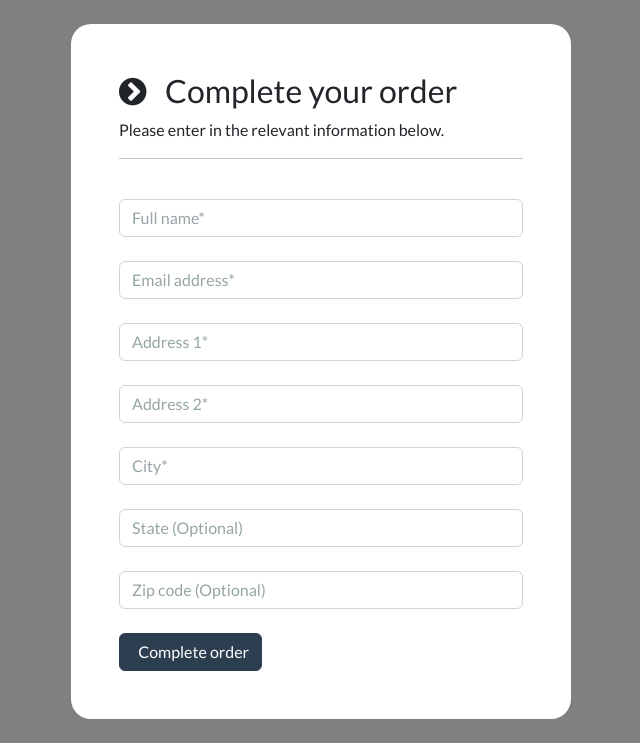
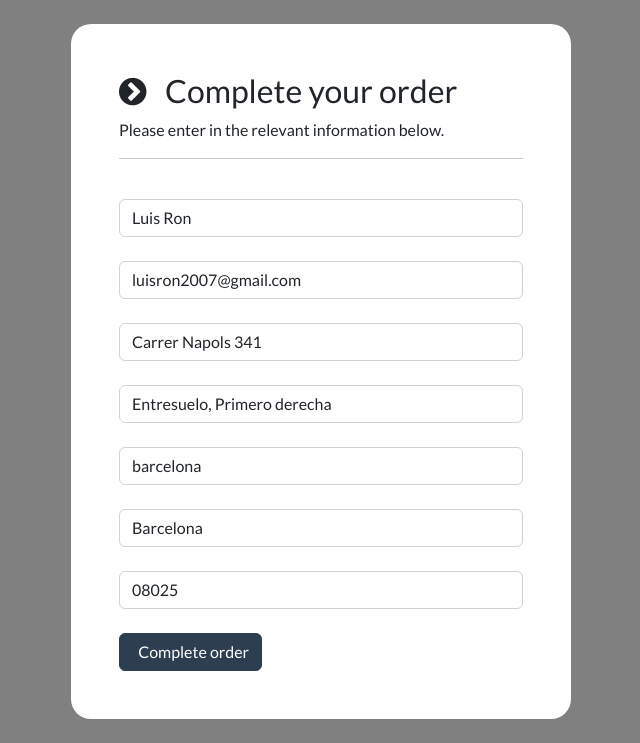
Before and after one commit to LuisRon/django-ecommerce, a Django app: template ecommerce/payment/templates/payment/checkout.html in a window 1280 px wide. Shown: the part 72-815 px from the top of the page, without its empty margins (319-959 px from the left). Run offline with Django 5.2, Linux system fonts and the light colour scheme; the template is opened without the code that fills it: values that come from a table or form of the project are taken from there, others are empty; data comes from the database, SQL or seed files in the repository; both versions use the stored data as it was after the commit; some libraries are stand-ins or nearby versions.

Commit message:
create order models

```diff
--- a/ecommerce/payment/admin.py
+++ b/ecommerce/payment/admin.py
@@ -1,5 +1,7 @@
 from django.contrib import admin
-from .models import ShippingAddress
+from .models import ShippingAddress, Order, OrderItem
 
 
 admin.site.register(ShippingAddress)
+admin.site.register(Order)
+admin.site.register(OrderItem)
--- a/ecommerce/payment/models.py
+++ b/ecommerce/payment/models.py
@@ -1,5 +1,6 @@
 from django.db import models
 from django.contrib.auth.models import User
+from store.models import Product
 
 
 class ShippingAddress(models.Model):
@@ -16,7 +17,34 @@ class ShippingAddress(models.Model):
     user = models.ForeignKey(User, on_delete=models.CASCADE, null=True, blank=True)
 
     class Meta:
-        verbose_name_plural = 'Shipping Address'
+        verbose_name_plural = "Shipping Address"
 
     def __str__(self):
-        return 'Shipping Address - ' + str(self.id)
+        return "Shipping Address - " + str(self.id)
+
+
+class Order(models.Model):
+
+    full_name = models.CharField(max_length=300)
+    email = models.EmailField(max_length=255)
+    shipping_address = models.TextField(max_length=10000)
+    amount_paid = models.DecimalField(max_digits=8, decimal_places=2)
+    date_order = models.DateTimeField(auto_now_add=True)
+    # FK
+    user = models.ForeignKey(User, on_delete=models.CASCADE, null=True, blank=True)
+
+    def __str__(self):
+        return "Order - #" + str(self.id)
+
+
+class OrderItem(models.Model):
+
+    quantity = models.PositiveBigIntegerField(default=1)
+    price = models.DecimalField(max_digits=8, decimal_places=2)
+    # FK
+    order = models.ForeignKey(Order, on_delete=models.CASCADE, null=True)
+    product = models.ForeignKey(Product, on_delete=models.CASCADE, null=True)
+    user = models.ForeignKey(User, on_delete=models.CASCADE, null=True, blank=True)
+
+    def __str__(self):
+        return "Order Item - #" + str(self.id)
--- a/ecommerce/payment/templates/payment/checkout.html
+++ b/ecommerce/payment/templates/payment/checkout.html
@@ -42,7 +42,7 @@
 
                     <div class="form-field">
 
-                        <input class="form-control validate" id="name" type="text" placeholder="Full name*" autocomplete="off" value="" required>
+                        <input class="form-control validate" id="name" type="text" placeholder="Full name*" autocomplete="off" value="{{shipping.full_name}}" required>
 
                     </div>
 
@@ -52,7 +52,7 @@
 
                     <div class="form-field">
 
-                        <input class="form-control validate" id="email" type="email" placeholder="Email address*" autocomplete="off" value="" required>
+                        <input class="form-control validate" id="email" type="email" placeholder="Email address*" autocomplete="off" value="{{shipping.email}}" required>
 
                     </div>
 
@@ -62,7 +62,7 @@
 
                     <div class="form-field">
 
-                        <input class="form-control validate" id="address1" type="text" placeholder="Address 1*" autocomplete="off" value="" required>
+                        <input class="form-control validate" id="address1" type="text" placeholder="Address 1*" autocomplete="off" value="{{shipping.address1}}" required>
 
                     </div>
 
@@ -72,7 +72,7 @@
 
                     <div class="form-field">
 
-                        <input class="form-control validate" id="address2" type="text" placeholder="Address 2*" autocomplete="off" value="" required>
+                        <input class="form-control validate" id="address2" type="text" placeholder="Address 2*" autocomplete="off" value="{{shipping.address2}}" required>
 
                     </div>
 
@@ -82,7 +82,7 @@
 
                     <div class="form-field">
 
-                        <input class="form-control validate" id="city" type="text" placeholder="City*" autocomplete="off" value="" required>
+                        <input class="form-control validate" id="city" type="text" placeholder="City*" autocomplete="off" value="{{shipping.city}}" required>
 
                     </div>
 
@@ -92,7 +92,7 @@
 
                     <div class="form-field">
 
-                        <input class="form-control" id="state" type="text" placeholder="State (Optional)" autocomplete="off" value="">
+                        <input class="form-control" id="state" type="text" placeholder="State (Optional)" autocomplete="off" value="{{shipping.state}}">
 
                     </div>
 
@@ -102,7 +102,7 @@
 
                     <div class="form-field">
 
-                        <input class="form-control" id="zipcode" type="text" placeholder="Zip code (Optional)" autocomplete="off" value="">
+                        <input class="form-control" id="zipcode" type="text" placeholder="Zip code (Optional)" autocomplete="off" value="{{shipping.zipcode}}">
 
                     </div>
 
```
Also changed, not shown: ecommerce/payment/views.py (+22 -1 lines), ecommerce/db.sqlite3, ecommerce/payment/migrations/0002_order_orderitem.py (added).
